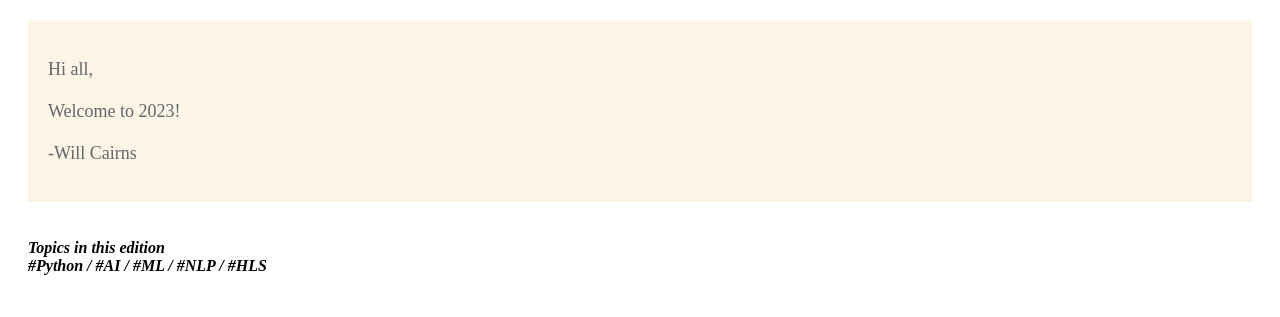
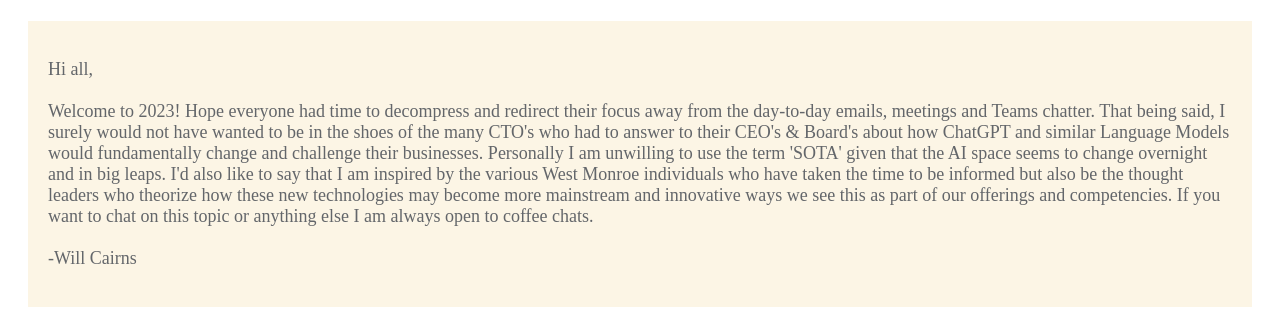
Before and after one commit to wcairns/Data-Science-Radar, a plain HTML site: page January-06-2023.html in a window 1280 px wide. Shown: the part 476-793 px from the top of the page. Drawn offline with Linux system fonts and the light colour scheme.

Commit message:
January 6th publish

```diff
--- a/January-06-2023.html
+++ b/January-06-2023.html
@@ -47,8 +47,7 @@
         <img src="https://raw.githubusercontent.com/wcairns/wcairns.github.io/main/_images/WestMonroe.blueyellow.png" alt="West Monroe Logo">
 
             <blockquote><p>Hi all, <br><br>
-            Welcome to 2023!
-
+            Welcome to 2023! Hope everyone had time to decompress and redirect their focus away from the day-to-day emails, meetings and Teams chatter. That being said, I surely would not have wanted to be in the shoes of the many CTO's who had to answer to their CEO's & Board's about how ChatGPT and similar Language Models would fundamentally change and challenge their businesses. Personally I am unwilling to use the term 'SOTA' given that the AI space seems to change overnight and in big leaps. I'd also like to say that I am inspired by the various West Monroe individuals who have taken the time to be informed but also be the thought leaders who theorize how these new technologies may become more mainstream and innovative ways we see this as part of our offerings and competencies. If you want to chat on this topic or anything else I am always open to coffee chats.
             <br><br>
             -Will Cairns</p></blockquote>
 
```
